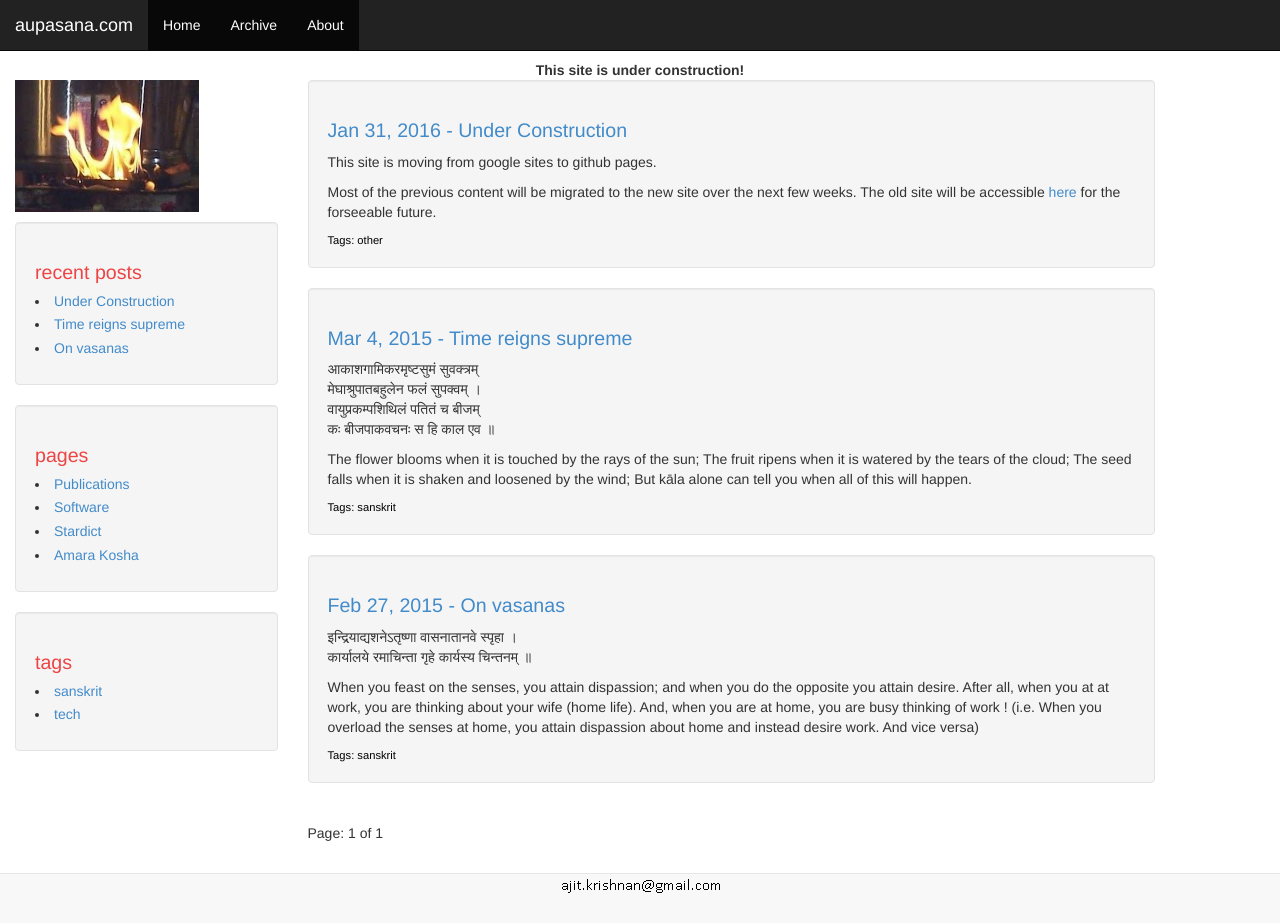
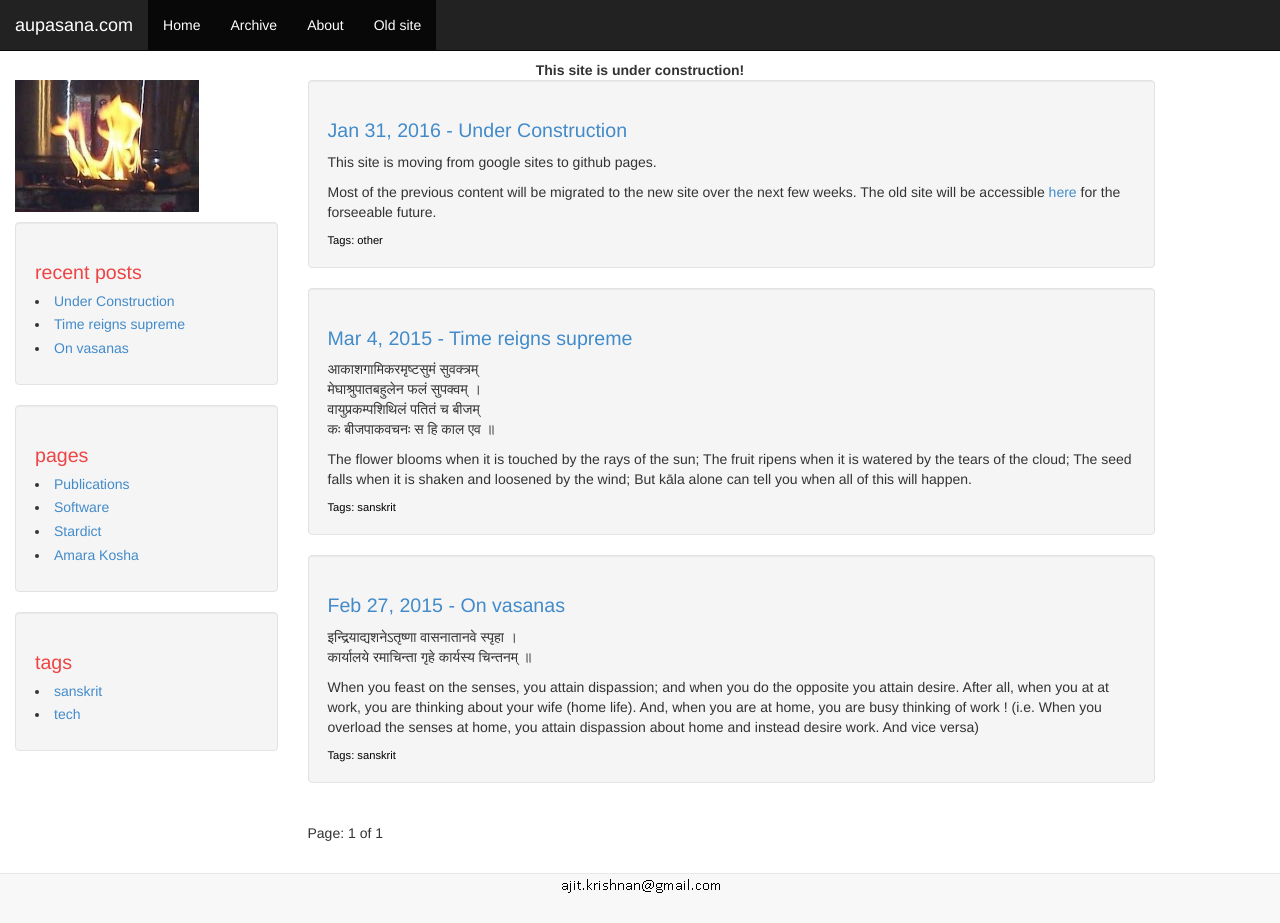
Before and after one commit to aupasana/aupasana.github.io, a Jekyll site: the page built from index.html, in a window 1280 px wide and 923 px high. Built offline with Jekyll 4.4.1, drawn with Linux system fonts in a browser that asks for light colours; the list of posts is cut into pages by our own code.

Commit message:
header.html: Add link to old version of this site

```diff
--- a/_includes/header.html
+++ b/_includes/header.html
@@ -31,6 +31,7 @@
                     <li class="active visible-xs-block"><a href="{{ site.baseurl }}/links.html">Navigation</a></li>
                     <li class="active"><a href="{{ site.baseurl }}/archive.html">Archive</a></li>
                     <li class="active"><a href="{{ site.baseurl }}/about.html">About</a></li>
+                    <li class="active"><a href="http://old.aupasana.com">Old site</a></li>
                 </ul>
               </div>
 
```
